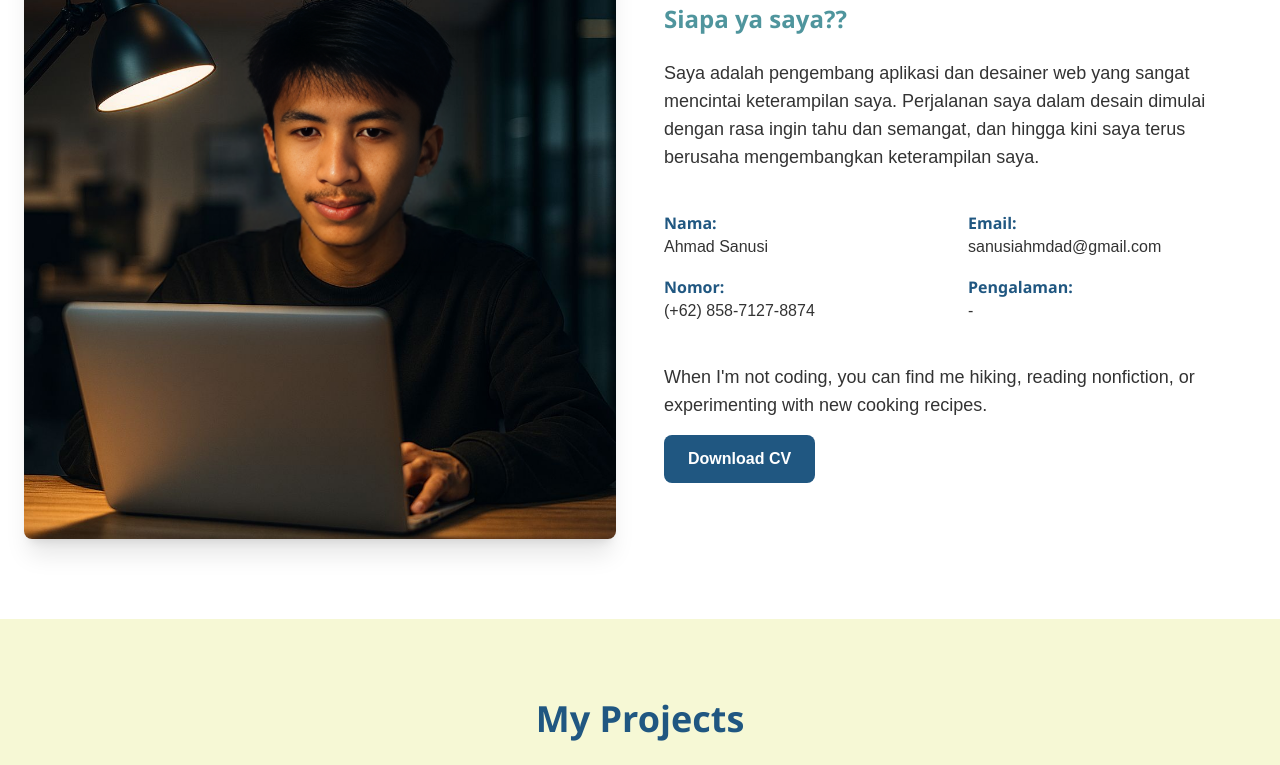
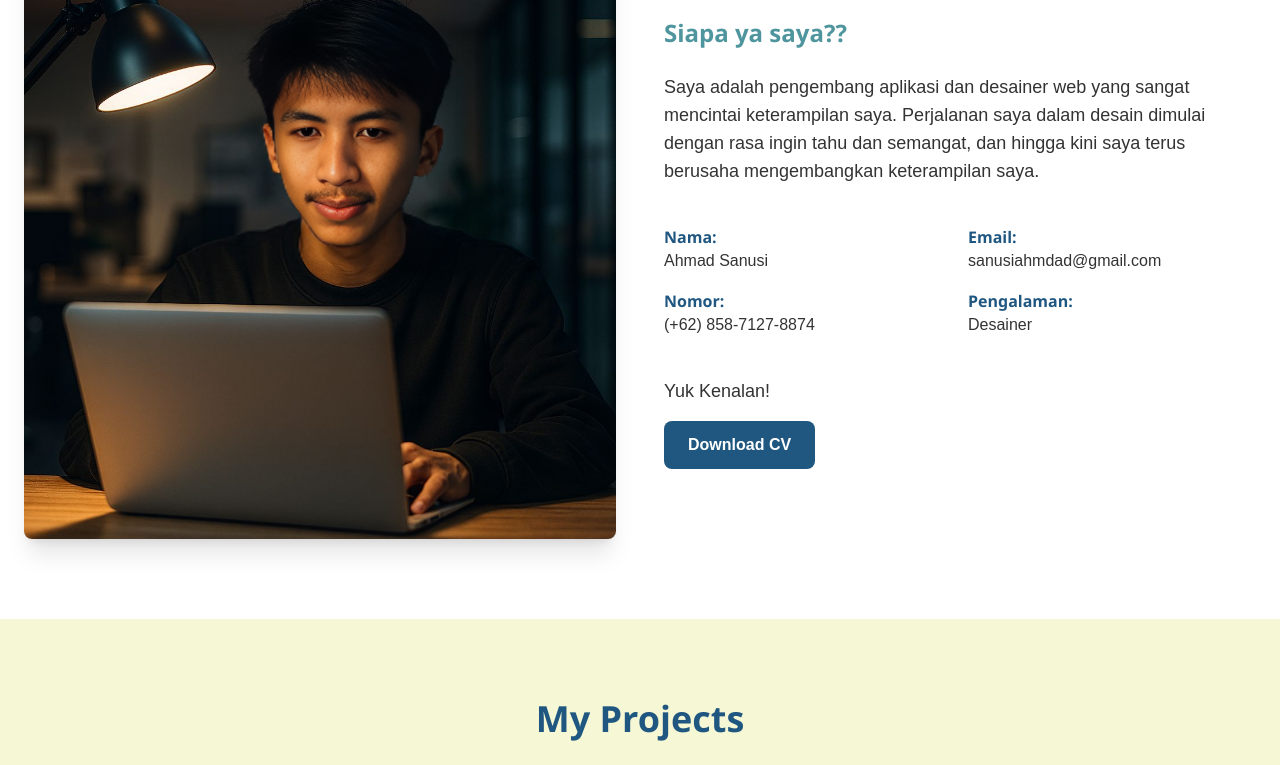
Before and after one commit to Ahmadsanusi18/portofolio, a plain HTML site: page index.html in a window 1280 px wide. Shown: the part 989-1754 px from the top of the page. Drawn offline with nearby package versions, Linux system fonts and the light colour scheme; a web font is replaced by a local one.

Commit message:
Update index.html

```diff
--- a/index.html
+++ b/index.html
@@ -167,11 +167,11 @@
                         </div>
                         <div>
                             <h4 class="font-bold text-[var(--primary)]">Pengalaman:</h4>
-                            <p>-</p>
+                            <p>Desainer</p>
                         </div>
                     </div>
                     <div class="mt-4">
-                        <p class="text-lg mb-4">When I'm not coding, you can find me hiking, reading nonfiction, or experimenting with new cooking recipes.</p>
+                        <p class="text-lg mb-4">Yuk Kenalan!</p>
                         <a href="#" class="inline-block bg-[var(--primary)] hover:bg-[#1a4a73] text-white font-bold py-3 px-6 rounded-lg transition duration-300">Download CV</a>
                     </div>
                 </div>
```
